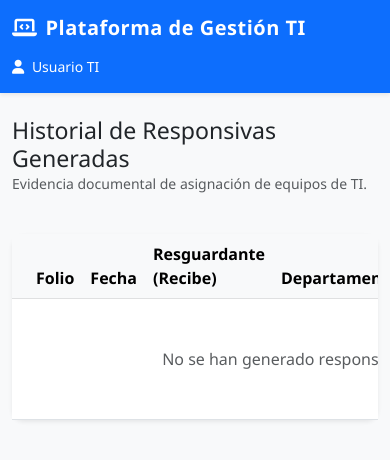
After one commit to Saurino07/Sistema_Inventario, a Django app: page /responsivas/ in a window 390 px wide. The commit adds this page. Shown: the top 460 px of the page. Run offline with Django 5.2, Linux system fonts and the light colour scheme; data that the repository does not hold is empty.

Commit message:
Modulo de alta/edicion de articulos e historial de responsivas

```diff
--- a/inventario/templates/inventario/base.html
+++ b/inventario/templates/inventario/base.html
@@ -46,6 +46,11 @@
                             <i class="fa-solid fa-boxes-stacked me-2"></i> Inventario TI
                         </a>
                     </li>
+                    <li class="nav-item">
+                        <a class="nav-link" href="{% url 'historial_responsivas' %}">
+                            <i class="fa-solid fa-file-contract me-2"></i> Historial Responsivas
+                        </a>
+                    </li>
                     <!-- En el futuro aquí agregarás más módulos fácilmente -->
                     <li class="nav-item">
                         <a class="nav-link text-muted disabled" href="#">
--- /dev/null
+++ b/inventario/templates/inventario/historial_responsivas.html
@@ -0,0 +1,51 @@
+{% extends 'inventario/base.html' %}
+
+{% block title %}Historial de Responsivas{% endblock %}
+
+{% block content %}
+<div class="d-flex justify-content-between align-items-center mb-4">
+    <div>
+        <h2 class="h3 font-weight-bold mb-0">Historial de Responsivas Generadas</h2>
+        <p class="text-muted small">Evidencia documental de asignación de equipos de TI.</p>
+    </div>
+</div>
+
+<div class="card card-custom">
+    <div class="card-body p-0">
+        <div class="table-responsive">
+            <table class="table table-hover align-middle mb-0">
+                <thead class="table-light">
+                    <tr>
+                        <th class="ps-4">Folio</th>
+                        <th>Fecha</th>
+                        <th>Resguardante (Recibe)</th>
+                        <th>Departamento</th>
+                        <th>Equipo Asignado</th>
+                        <th class="text-end pe-4">Documento</th>
+                    </tr>
+                </thead>
+                <tbody>
+                    {% for item in responsivas %}
+                    <tr>
+                        <td class="ps-4 fw-bold text-primary">#{{ item.id }}</td>
+                        <td>{{ item.fecha_entrega|date:"d/m/Y H:i" }}</td>
+                        <td class="fw-bold">{{ item.recibe_nombre }}</td>
+                        <td>{{ item.recibe_departamento }}</td>
+                        <td>{{ item.articulo.nombre }} (<code>{{ item.articulo.codigo_patrimonial }}</code>)</td>
+                        <td class="text-end pe-4">
+                            <a href="{% url 'generar_pdf_responsiva' item.id %}" target="_blank" class="btn btn-outline-primary btn-sm">
+                                <i class="fa-solid fa-file-pdf me-1"></i> Reimprimir PDF
+                            </a>
+                        </td>
+                    </tr>
+                    {% empty %}
+                    <tr>
+                        <td colspan="6" class="text-center py-5 text-muted">No se han generado responsivas todavía.</td>
+                    </tr>
+                    {% endfor %}
+                </tbody>
+            </table>
+        </div>
+    </div>
+</div>
+{% endblock %}
--- a/inventario/templates/inventario/lista_articulos.html
+++ b/inventario/templates/inventario/lista_articulos.html
@@ -8,7 +8,7 @@
         <h2 class="h3 font-weight-bold mb-0">Control de Inventario</h2>
         <p class="text-muted small">Gestión de altas, bajas y resguardos del departamento de TI.</p>
     </div>
-    <a href="/admin/inventario/articulo/add/" class="btn btn-success shadow-sm" target="_blank">
+    <a href={% url 'crear_articulo' %} class="btn btn-success shadow-sm" target="_blank">
         <i class="fa-solid fa-plus me-1"></i> Dar de Alta Nuevo Artículo
     </a>
 </div>
--- a/inventario/urls.py
+++ b/inventario/urls.py
@@ -3,6 +3,9 @@ from . import views
 
 urlpatterns = [
     path('', views.lista_articulos, name='lista_articulos'),
+    path('articulo/nuevo/', views.crear_articulo, name='crear_articulo'),
+    path('articulo/editar/<int:articulo_id>/', views.editar_articulo, name='editar_articulo'),
     path('salida/<int:articulo_id>/', views.registrar_salida, name='registrar_salida'),
     path('responsiva/pdf/<int:responsiva_id>/', views.generar_pdf_responsiva, name='generar_pdf_responsiva'),
+    path('responsivas/', views.historial_responsivas, name='historial_responsivas'),
 ]
--- a/inventario/views.py
+++ b/inventario/views.py
@@ -90,3 +90,34 @@ def generar_pdf_responsiva(request, responsiva_id):
 
     buffer.seek(0)
     return HttpResponse(buffer, content_type='application/pdf')
+
+from .forms import ArticuloForm
+
+# VISTA 4: Agregar nuevo artículo
+def crear_articulo(request):
+    if request.method == 'POST':
+        form = ArticuloForm(request.POST)
+        if form.is_valid():
+            form.save() # Guarda el nuevo artículo en PostgreSQL
+            return redirect('lista_articulos')
+    else:
+        form = ArticuloForm()
+
+    return render(request, 'inventario/form_articulo.html', {'form': form, 'titulo': 'Registrar Nuevo Artículo'})
+
+# VISTA 5: Editar artículo existente
+def editar_articulo(request, articulo_id):
+    articulo = get_object_or_404(Articulo, id=articulo_id)
+    if request.method == 'POST':
+        form = ArticuloForm(request.POST, instance=articulo)
+        if form.is_valid():
+            form.save()
+            return redirect('lista_articulos')
+    else:
+        form = ArticuloForm(instance=articulo)
+
+    return render(request, 'inventario/form_articulo.html', {'form': form, 'titulo': f'Editar: {articulo.nombre}'})
+# VISTA 6: Historial de responsivas / entregas
+def historial_responsivas(request):
+    responsivas = Responsiva.objects.all().order_by('-fecha_entrega')
+    return render(request, 'inventario/historial_responsivas.html', {'responsivas': responsivas})
```
Also changed, not shown: inventario/forms.py (added, +17 -0 lines), inventario/templates/inventario/form_articulo.html (added, +41 -0 lines).
